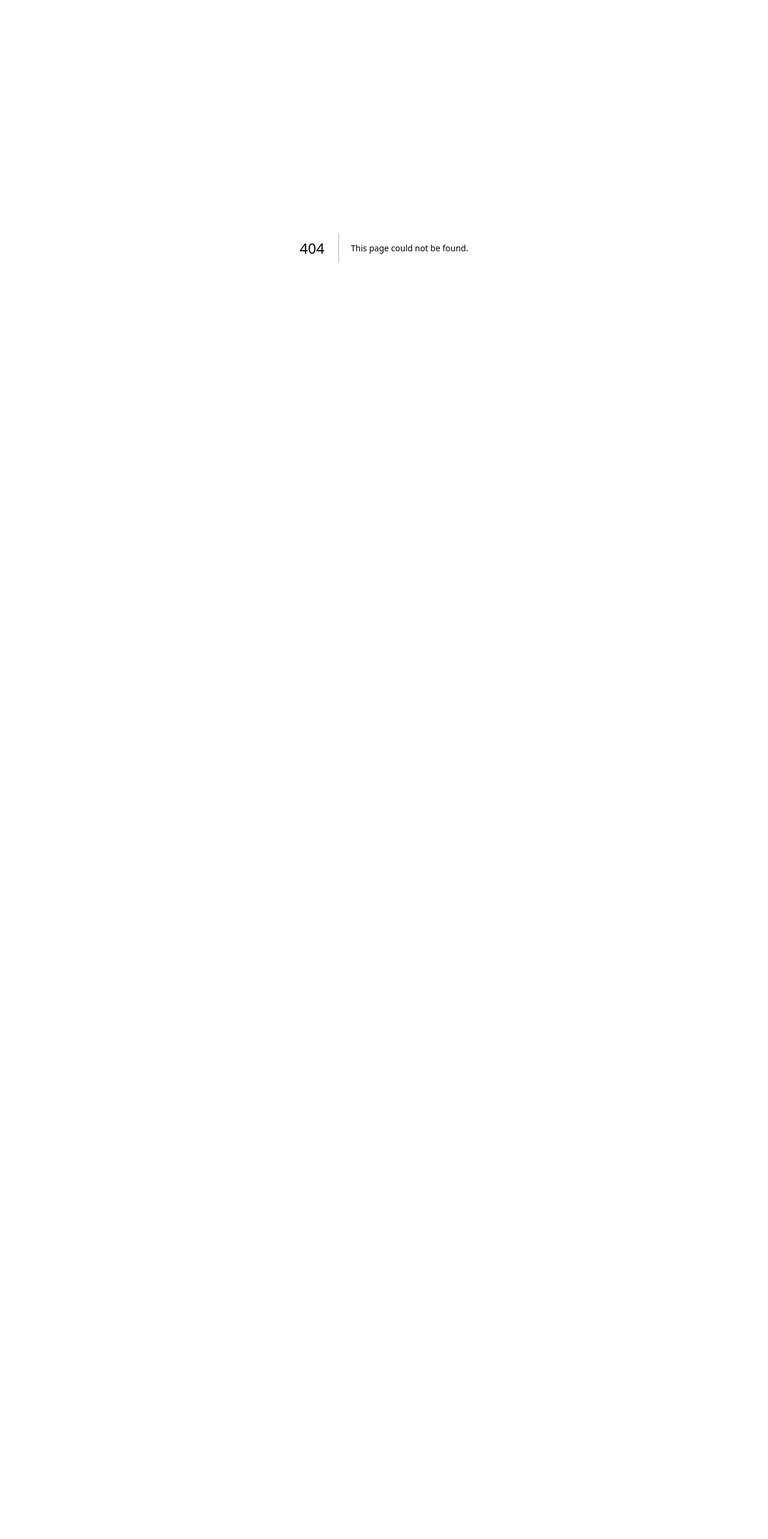
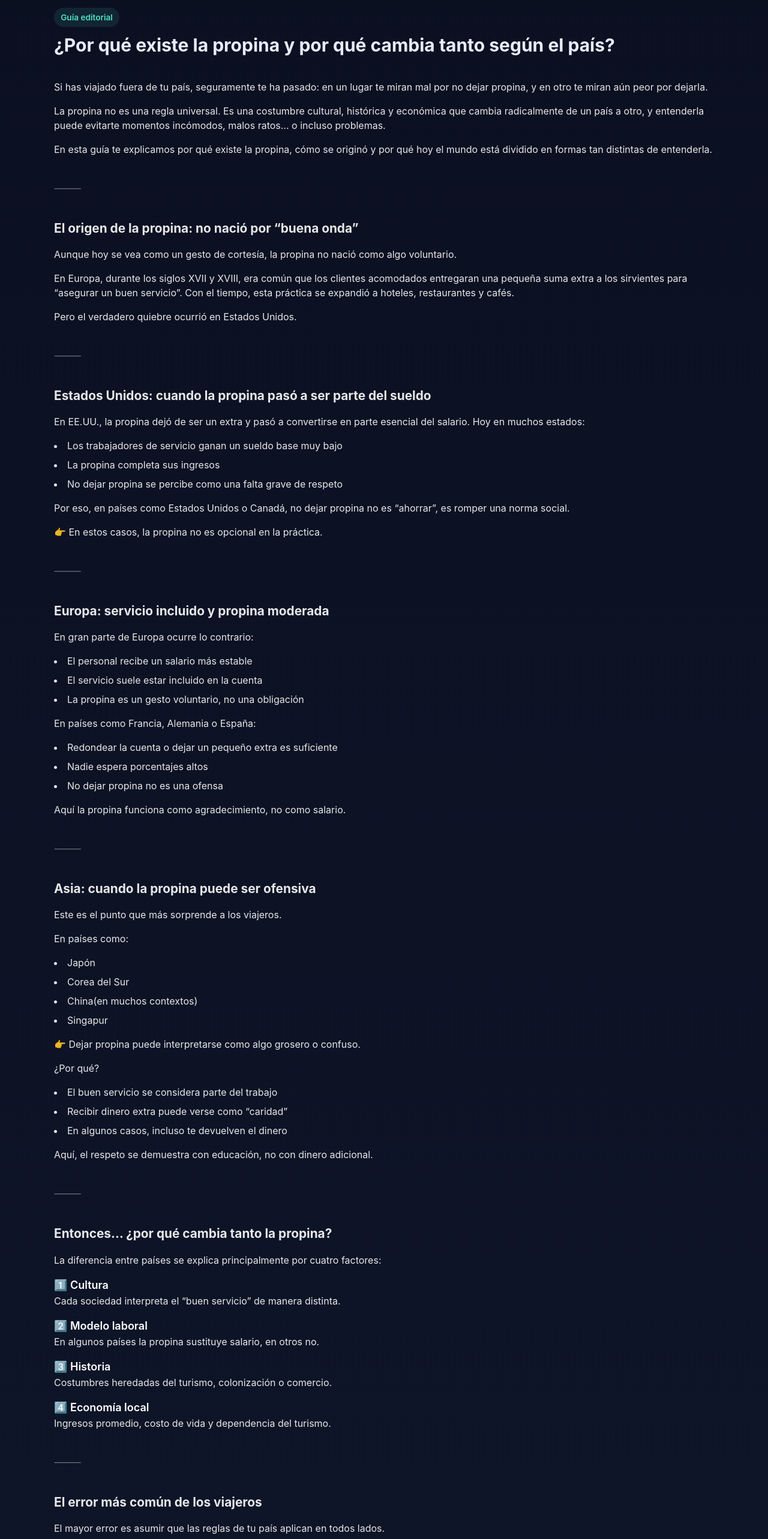
Before and after one commit to elpenultimo/guiadepropinas, a Next.js app: page /por-que-existe-la-propina in a window 1280 px wide. Before the commit this address had no page. Shown: the part 80-2646 px from the top of the page at 60% size. Before the commit the page ends 1127 px from the top, so only its background shows below. Built offline with nearby package versions, Linux system fonts and the light colour scheme; no server answers.

Commit message:
feat: add editorial anchor page about tipping culture

```diff
--- /dev/null
+++ b/app/por-que-existe-la-propina/page.tsx
@@ -0,0 +1,221 @@
+import type { Metadata } from "next";
+import Link from "next/link";
+
+const baseUrl = process.env.NEXT_PUBLIC_SITE_URL ?? "https://guiadepropinas.vercel.app";
+const normalizedBaseUrl = baseUrl.endsWith("/") ? baseUrl.slice(0, -1) : baseUrl;
+
+export const metadata: Metadata = {
+  title: "¿Por qué existe la propina y por qué cambia según el país?",
+  description:
+    "Explicamos el origen histórico de la propina, sus diferencias culturales y por qué en algunos países es esencial y en otros innecesaria.",
+  alternates: {
+    canonical: `${normalizedBaseUrl}/por-que-existe-la-propina`,
+  },
+  openGraph: {
+    title: "¿Por qué existe la propina y por qué cambia según el país?",
+    description:
+      "Un repaso claro y humano sobre el origen de la propina, su papel en distintos países y cómo evitar errores culturales al viajar.",
+    url: `${normalizedBaseUrl}/por-que-existe-la-propina`,
+  },
+};
+
+export default function PorqueExisteLaPropinaPage() {
+  return (
+    <div className="space-y-10">
+      <header className="space-y-3">
+        <p className="badge">Guía editorial</p>
+        <h1 className="text-3xl font-bold">¿Por qué existe la propina y por qué cambia tanto según el país?</h1>
+      </header>
+
+      <section className="space-y-4 text-white/90">
+        <p>
+          Si has viajado fuera de tu país, seguramente te ha pasado: en un lugar te miran mal por no dejar propina, y en
+          otro te miran aún peor por dejarla.
+        </p>
+        <p>
+          La propina no es una regla universal. Es una costumbre cultural, histórica y económica que cambia radicalmente
+          de un país a otro, y entenderla puede evitarte momentos incómodos, malos ratos… o incluso problemas.
+        </p>
+        <p>
+          En esta guía te explicamos por qué existe la propina, cómo se originó y por qué hoy el mundo está dividido en
+          formas tan distintas de entenderla.
+        </p>
+      </section>
+
+      <p className="text-white/40">⸻</p>
+
+      <section className="space-y-4 text-white/90">
+        <h2 className="section-title">El origen de la propina: no nació por “buena onda”</h2>
+        <p>Aunque hoy se vea como un gesto de cortesía, la propina no nació como algo voluntario.</p>
+        <p>
+          En Europa, durante los siglos XVII y XVIII, era común que los clientes acomodados entregaran una pequeña suma
+          extra a los sirvientes para “asegurar un buen servicio”. Con el tiempo, esta práctica se expandió a hoteles,
+          restaurantes y cafés.
+        </p>
+        <p>Pero el verdadero quiebre ocurrió en Estados Unidos.</p>
+      </section>
+
+      <p className="text-white/40">⸻</p>
+
+      <section className="space-y-4 text-white/90">
+        <h2 className="section-title">Estados Unidos: cuando la propina pasó a ser parte del sueldo</h2>
+        <p>
+          En EE.UU., la propina dejó de ser un extra y pasó a convertirse en parte esencial del salario. Hoy en muchos
+          estados:
+        </p>
+        <ul className="list-disc list-inside space-y-2">
+          <li>Los trabajadores de servicio ganan un sueldo base muy bajo</li>
+          <li>La propina completa sus ingresos</li>
+          <li>No dejar propina se percibe como una falta grave de respeto</li>
+        </ul>
+        <p>
+          Por eso, en países como <Link href="/pais/estados-unidos" className="link">Estados Unidos</Link> o{" "}
+          <Link href="/pais/canada" className="link">Canadá</Link>, no dejar propina no es “ahorrar”, es romper una norma
+          social.
+        </p>
+        <p>👉 En estos casos, la propina no es opcional en la práctica.</p>
+      </section>
+
+      <p className="text-white/40">⸻</p>
+
+      <section className="space-y-4 text-white/90">
+        <h2 className="section-title">Europa: servicio incluido y propina moderada</h2>
+        <p>En gran parte de Europa ocurre lo contrario:</p>
+        <ul className="list-disc list-inside space-y-2">
+          <li>El personal recibe un salario más estable</li>
+          <li>El servicio suele estar incluido en la cuenta</li>
+          <li>La propina es un gesto voluntario, no una obligación</li>
+        </ul>
+        <p>
+          En países como <Link href="/pais/francia" className="link">Francia</Link>,{" "}
+          <Link href="/pais/alemania" className="link">Alemania</Link> o{" "}
+          <Link href="/pais/espana" className="link">España</Link>:
+        </p>
+        <ul className="list-disc list-inside space-y-2">
+          <li>Redondear la cuenta o dejar un pequeño extra es suficiente</li>
+          <li>Nadie espera porcentajes altos</li>
+          <li>No dejar propina no es una ofensa</li>
+        </ul>
+        <p>Aquí la propina funciona como agradecimiento, no como salario.</p>
+      </section>
+
+      <p className="text-white/40">⸻</p>
+
+      <section className="space-y-4 text-white/90">
+        <h2 className="section-title">Asia: cuando la propina puede ser ofensiva</h2>
+        <p>Este es el punto que más sorprende a los viajeros.</p>
+        <p>En países como:</p>
+        <ul className="list-disc list-inside space-y-2">
+          <li>
+            <Link href="/pais/japon" className="link">
+              Japón
+            </Link>
+          </li>
+          <li>
+            <Link href="/pais/corea-del-sur" className="link">
+              Corea del Sur
+            </Link>
+          </li>
+          <li>
+            <Link href="/pais/china" className="link">
+              China
+            </Link>
+            (en muchos contextos)
+          </li>
+          <li>
+            <Link href="/pais/singapur" className="link">
+              Singapur
+            </Link>
+          </li>
+        </ul>
+        <p>👉 Dejar propina puede interpretarse como algo grosero o confuso.</p>
+        <p>¿Por qué?</p>
+        <ul className="list-disc list-inside space-y-2">
+          <li>El buen servicio se considera parte del trabajo</li>
+          <li>Recibir dinero extra puede verse como “caridad”</li>
+          <li>En algunos casos, incluso te devuelven el dinero</li>
+        </ul>
+        <p>Aquí, el respeto se demuestra con educación, no con dinero adicional.</p>
+      </section>
+
+      <p className="text-white/40">⸻</p>
+
+      <section className="space-y-4 text-white/90">
+        <h2 className="section-title">Entonces… ¿por qué cambia tanto la propina?</h2>
+        <p>La diferencia entre países se explica principalmente por cuatro factores:</p>
+        <div className="space-y-4">
+          <div>
+            <h3 className="text-lg font-semibold text-white">1️⃣ Cultura</h3>
+            <p>Cada sociedad interpreta el “buen servicio” de manera distinta.</p>
+          </div>
+          <div>
+            <h3 className="text-lg font-semibold text-white">2️⃣ Modelo laboral</h3>
+            <p>En algunos países la propina sustituye salario, en otros no.</p>
+          </div>
+          <div>
+            <h3 className="text-lg font-semibold text-white">3️⃣ Historia</h3>
+            <p>Costumbres heredadas del turismo, colonización o comercio.</p>
+          </div>
+          <div>
+            <h3 className="text-lg font-semibold text-white">4️⃣ Economía local</h3>
+            <p>Ingresos promedio, costo de vida y dependencia del turismo.</p>
+          </div>
+        </div>
+      </section>
+
+      <p className="text-white/40">⸻</p>
+
+      <section className="space-y-4 text-white/90">
+        <h2 className="section-title">El error más común de los viajeros</h2>
+        <p>El mayor error es asumir que las reglas de tu país aplican en todos lados.</p>
+        <p>Lo que en un lugar es normal, en otro puede ser:</p>
+        <ul className="list-disc list-inside space-y-2">
+          <li>una falta de respeto</li>
+          <li>una incomodidad</li>
+          <li>una señal de desconocimiento cultural</li>
+        </ul>
+        <p>
+          Por eso creamos <Link href="/" className="link">GuíaDePropinas.com</Link>: para que puedas saber qué hacer antes
+          de pagar la cuenta, no después.
+        </p>
+      </section>
+
+      <p className="text-white/40">⸻</p>
+
+      <section className="space-y-4 text-white/90">
+        <h2 className="section-title">Cómo usar esta guía correctamente</h2>
+        <p>En este sitio puedes:</p>
+        <ul className="list-disc list-inside space-y-2">
+          <li>
+            Consultar cuánta propina se espera en cada país en el directorio de{" "}
+            <Link href="/paises" className="link">
+              países
+            </Link>
+          </li>
+          <li>
+            Ver <Link href="/ranking" className="link">rankings comparativos</Link>
+          </li>
+          <li>Evitar errores comunes como turista</li>
+          <li>Entender el contexto cultural, no solo el porcentaje</li>
+        </ul>
+        <p>👉 No se trata solo de dinero, sino de respeto cultural.</p>
+      </section>
+
+      <p className="text-white/40">⸻</p>
+
+      <section className="space-y-4 text-white/90">
+        <h2 className="section-title">En resumen</h2>
+        <ul className="list-disc list-inside space-y-2">
+          <li>La propina no es universal</li>
+          <li>No todos los países la esperan</li>
+          <li>En algunos es obligatoria, en otros opcional, y en otros innecesaria</li>
+          <li>Informarte antes de viajar te evita problemas y malos ratos</li>
+        </ul>
+        <p>
+          Si vas a viajar, revisa siempre la costumbre local. Un pequeño gesto mal entendido puede arruinar una buena
+          experiencia.
+        </p>
+      </section>
+    </div>
+  );
+}
--- a/app/sitemap.xml/route.ts
+++ b/app/sitemap.xml/route.ts
@@ -31,6 +31,11 @@ const basePaths: SitemapEntry[] = [
   },
   {
     loc: `${SITE_URL}/guia/propina-hoteles`,
+    changefreq: "monthly",
+    priority: 0.7,
+  },
+  {
+    loc: `${SITE_URL}/por-que-existe-la-propina`,
     changefreq: "monthly",
     priority: 0.7,
   },
--- a/components/Footer.tsx
+++ b/components/Footer.tsx
@@ -1,3 +1,5 @@
+import Link from "next/link";
+
 export function Footer() {
   return (
     <footer className="footer">
@@ -9,6 +11,9 @@ export function Footer() {
           plataformas internacionales de viajes y hospitalidad. Las costumbres pueden variar según
           ciudad, tipo de servicio y cambios recientes.
         </p>
+        <Link href="/por-que-existe-la-propina" className="link text-sm">
+          Guía editorial: ¿Por qué existe la propina?
+        </Link>
         <p className="text-white/60">
           © 2026 Guía de Propinas. Información referencial y sujeta a cambios locales.
         </p>
```
